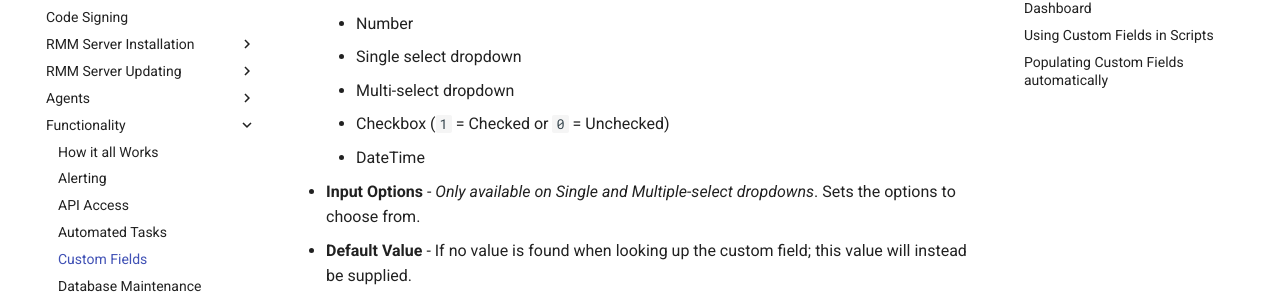
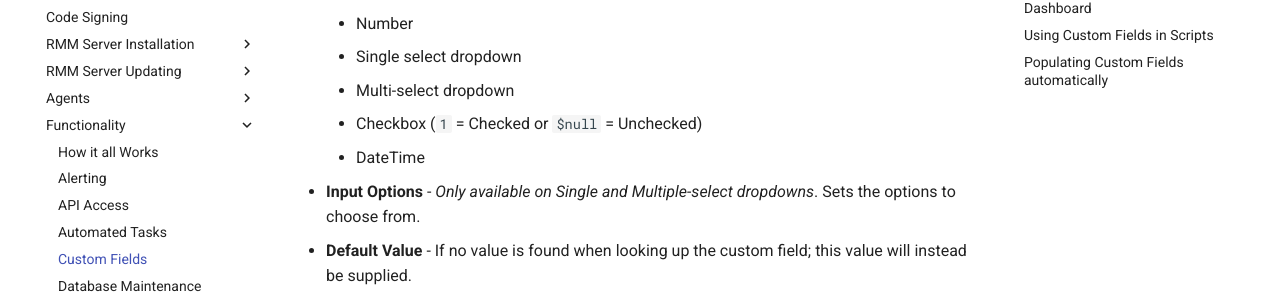
Before and after one commit to amidaware/trmm-docs, an MkDocs documentation site: the page built from docs/functions/custom_fields.md, in a window 1280 px wide and 900 px high, scrolled down 621 px. Shown: the part 145-445 px from the top of the window. Built offline with MkDocs 1.6.1 and Material for MkDocs 9.7.7, drawn with Linux system fonts in a browser that asks for light colours; comment, search, counter and statistics services are not loaded.

Commit message:
Checkbox null value tweak

```diff
--- a/docs/functions/custom_fields.md
+++ b/docs/functions/custom_fields.md
@@ -22,7 +22,7 @@ The following options are available to configure on custom fields:
     - Number
     - Single select dropdown
     - Multi-select dropdown
-    - Checkbox (`1` = Checked or `0` = Unchecked)
+    - Checkbox (`1` = Checked or `$null` = Unchecked)
     - DateTime
 - **Input Options** - *Only available on Single and Multiple-select dropdowns*. Sets the options to choose from.
 - **Default Value** - If no value is found when looking up the custom field; this value will instead be supplied.
```
